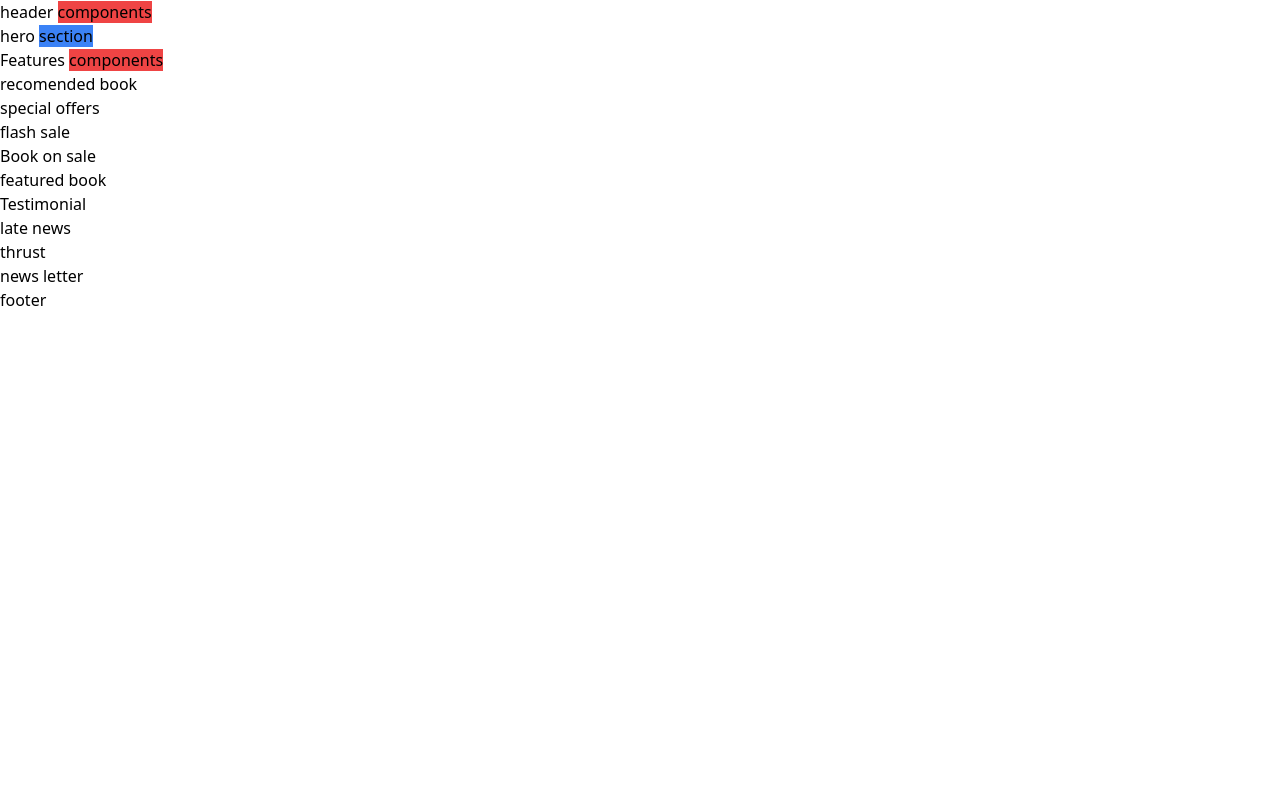
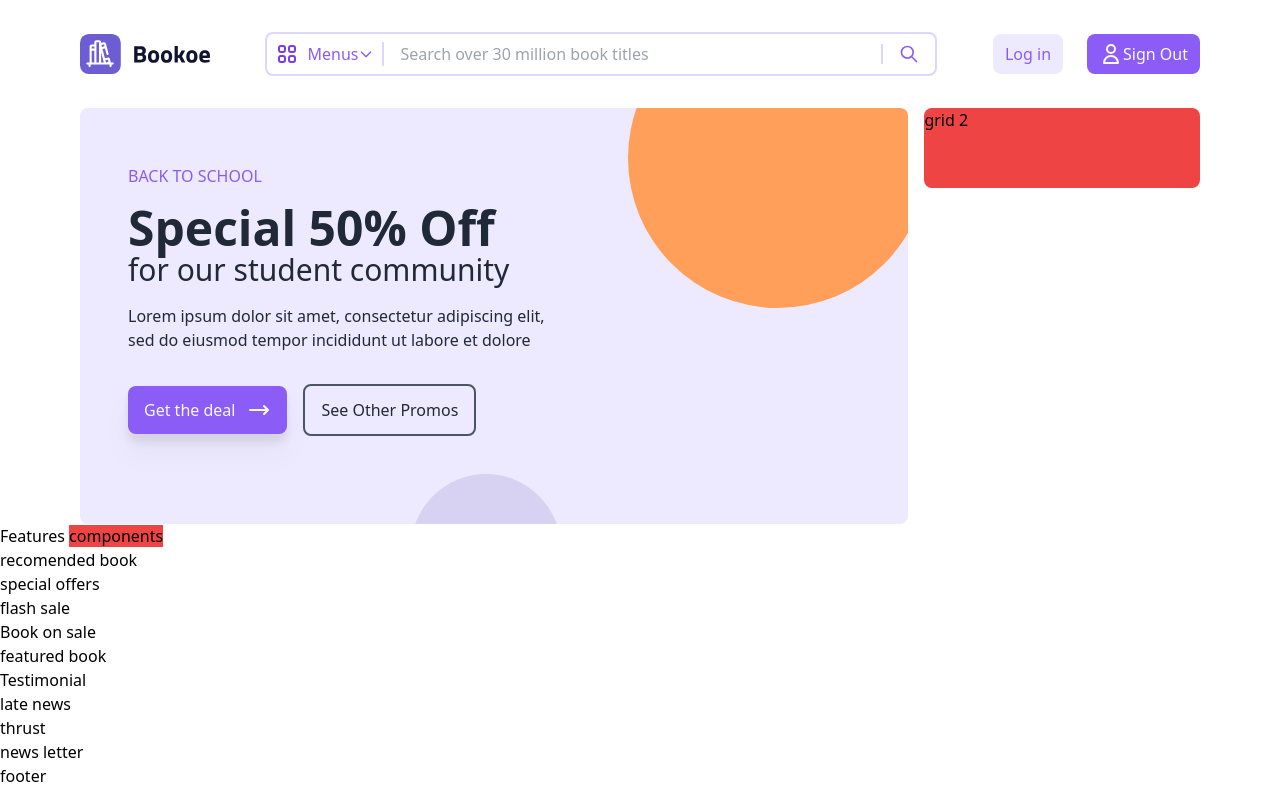
Before and after one commit to wardydev/book-storev2, a React (Create React App) app: page / in a window 1280 px wide. Built offline with nearby package versions, Linux system fonts and the light colour scheme.

Commit message:
creating hero sections

```diff
--- a/src/container/components/Header/index.js
+++ b/src/container/components/Header/index.js
@@ -1,9 +1,52 @@
 import React from 'react'
+
+// assets
+import Logo from '../../../assets/logo/logo.svg'
+
+// react router
+import { Link } from 'react-router-dom'
 
 export default function Header() {
     return (
-        <div>
-            header <span className="bg-red-500">components</span>
-        </div>
+        <header className="px-20 py-8">
+            <div className="container-header flex items-center justify-between">
+                <Link to="/">
+                    <img src={Logo} alt="book logo" width="130" />
+                </Link>
+                <div className="border-2 border-purple-200 rounded-lg flex items-center w-3/5">
+                    <div className="flex items-center space-x-2 border-r-2 border-purple-200 px-2">
+                        <svg xmlns="http://www.w3.org/2000/svg" className="h-6 w-6 text-purple-600" fill="none" viewBox="0 0 24 24" stroke="currentColor">
+                            <path strokeLinecap="round" strokeLinejoin="round" strokeWidth={2} d="M4 6a2 2 0 012-2h2a2 2 0 012 2v2a2 2 0 01-2 2H6a2 2 0 01-2-2V6zM14 6a2 2 0 012-2h2a2 2 0 012 2v2a2 2 0 01-2 2h-2a2 2 0 01-2-2V6zM4 16a2 2 0 012-2h2a2 2 0 012 2v2a2 2 0 01-2 2H6a2 2 0 01-2-2v-2zM14 16a2 2 0 012-2h2a2 2 0 012 2v2a2 2 0 01-2 2h-2a2 2 0 01-2-2v-2z" />
+                        </svg>
+
+                        <div className="flex items-center ml-2 text-purple-500 cursor-pointer">
+                            <span>Menus</span>
+
+                            <svg xmlns="http://www.w3.org/2000/svg" className="h-4 w-4" fill="none" viewBox="0 0 24 24" stroke="currentColor">
+                                <path strokeLinecap="round" strokeLinejoin="round" strokeWidth={2} d="M19 9l-7 7-7-7" />
+                            </svg>
+                        </div>
+                    </div>
+                    <div className="w-full">
+                        <input type="text" className="focus:outline-none py-2 px-4 w-full" placeholder="Search over 30 million book titles" />
+                    </div>
+                    <div className="px-4 border-l-2 border-purple-200 cursor-pointer">
+                        <svg xmlns="http://www.w3.org/2000/svg" className="h-5 w-5 text-purple-500" fill="none" viewBox="0 0 24 24" stroke="currentColor">
+                            <path strokeLinecap="round" strokeLinejoin="round" strokeWidth={2} d="M21 21l-6-6m2-5a7 7 0 11-14 0 7 7 0 0114 0z" />
+                        </svg>
+                    </div>
+                </div>
+                <div className="signs flex items-center space-x-6">
+                    <button className="py-2 px-3 bg-purple-100 text-purple-500 rounded-lg hover:bg-purple-200">Log in</button>
+                    <button className="flex items-center justify-center py-2 px-3 bg-purple-500 hover:bg-purple-600 text-gray-50 rounded-lg">
+                    <svg xmlns="http://www.w3.org/2000/svg" className="h-6 w-6" fill="none" viewBox="0 0 24 24" stroke="currentColor">
+                        <path strokeLinecap="round" strokeLinejoin="round" strokeWidth={2} d="M16 7a4 4 0 11-8 0 4 4 0 018 0zM12 14a7 7 0 00-7 7h14a7 7 0 00-7-7z" />
+                    </svg>
+
+                    <span>Sign Out</span>
+                    </button>
+                </div>
+            </div>
+        </header>
     )
 }
--- /dev/null
+++ b/src/container/sections/home/Hero/index.css
@@ -0,0 +1,31 @@
+.hero-special {
+    position: relative;
+    overflow: hidden;
+}
+
+.hero-special::before {
+    content: '';
+    background-color: #FF9F59;
+    width: 300px;
+    height: 300px;
+    position: absolute;
+    top: -100px;
+    right: -20px;
+    border-radius: 100%;
+}
+
+.hero-special::after {
+    content: '';
+    background-color: #D7D2F2;
+    width: 150px;
+    height: 150px;
+    position: absolute;
+    bottom: -100px;
+    left: 40%;
+    border-radius: 100%;
+}
+
+.hero-title {
+    position: relative;
+    z-index: 1;
+}
--- a/src/container/sections/home/Hero/index.js
+++ b/src/container/sections/home/Hero/index.js
@@ -1,9 +1,31 @@
 import React from 'react'
+import './index.css'
 
 export default function Hero() {
     return (
-        <div>
-            hero <span className="bg-blue-500">section</span>
-        </div>
+        <section className="px-20">
+            <div className="container flex space-x-4">
+                <div className="hero-special grid-1 w-3/4 min-h-20 bg-purple-100 rounded-lg py-14 px-12">
+                    <div className="hero-title text-gray-800 w-3/5 pb-8">
+                        <span className="text-purple-500">BACK TO SCHOOL</span>
+                        <h1 className="text-5xl font-bold mt-4">Special 50% Off</h1>
+                        <h3 className="text-3xl mb-4">for our student community</h3>
+                        <p>Lorem ipsum dolor sit amet, consectetur adipiscing elit, sed do eiusmod tempor incididunt ut labore et dolore</p>
+
+                        <div className="flex space-x-4 items-center mt-8">
+                            <button className="flex items-center bg-purple-500 hover:bg-purple-600 rounded-lg py-3 px-4 text-gray-50 filter drop-shadow-xl">
+                                <span className="mr-3">Get the deal</span>
+
+                                <svg xmlns="http://www.w3.org/2000/svg" className="h-6 w-6" fill="none" viewBox="0 0 24 24" stroke="currentColor">
+                                    <path strokeLinecap="round" strokeLinejoin="round" strokeWidth={2} d="M17 8l4 4m0 0l-4 4m4-4H3" />
+                                </svg>
+                            </button>
+                            <button className="py-3 px-4 border-2 border-gray-600 rounded-lg hover:bg-purple-500 hover:border-0 hover:text-gray-50">See Other Promos</button>
+                        </div>
+                    </div>
+                </div>
+                <div className="grid-1 w-1/4 h-20 bg-red-500 rounded-lg">grid 2</div>
+            </div>
+        </section>
     )
 }
```
Also changed, not shown: src/assets/logo/logo.svg (added).
